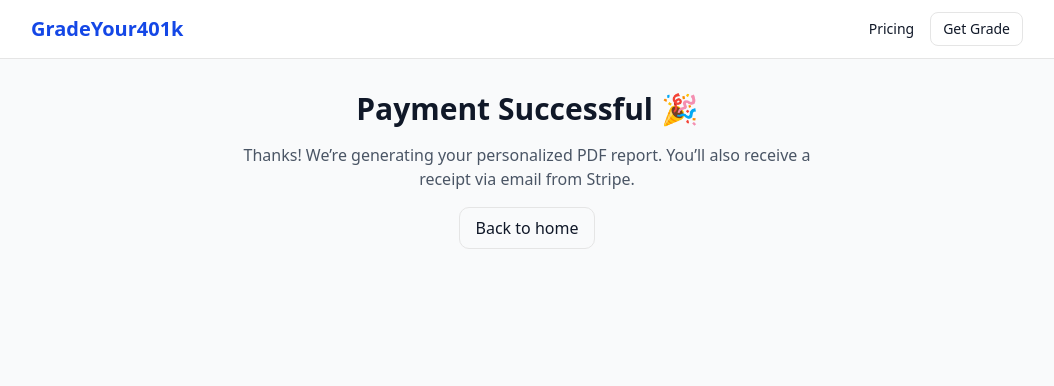
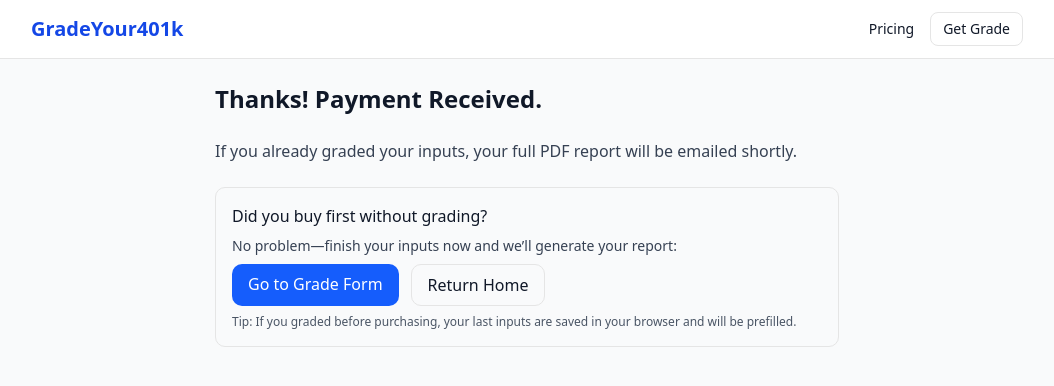
Before and after one commit to rremling/gradeyour401k, a Next.js app: page /success in a window 1280 px wide. Shown: the top 386 px of the page, without its empty margins (113-1167 px from the left). Built offline with nearby package versions, Linux system fonts and the light colour scheme.

Commit message:
Update page.tsx

```diff
--- a/src/app/success/page.tsx
+++ b/src/app/success/page.tsx
@@ -1,11 +1,36 @@
+// src/app/success/page.tsx
+import Link from "next/link";
+
 export default function SuccessPage() {
   return (
-    <main className="mx-auto max-w-2xl p-8 text-center space-y-4">
-      <h1 className="text-3xl font-bold">Payment Successful 🎉</h1>
-      <p className="text-gray-600">
-        Thanks! We’re generating your personalized PDF report. You’ll also receive a receipt via email from Stripe.
+    <main className="mx-auto max-w-2xl p-6 space-y-6">
+      <h1 className="text-2xl font-bold">Thanks! Payment Received.</h1>
+      <p className="text-gray-700">
+        If you already graded your inputs, your full PDF report will be emailed shortly.
       </p>
-      <a href="/" className="inline-block rounded-lg border px-4 py-2 hover:bg-gray-50">Back to home</a>
+      <div className="rounded-lg border p-4 bg-gray-50 space-y-2">
+        <p className="font-medium">Did you buy first without grading?</p>
+        <p className="text-sm text-gray-700">
+          No problem—finish your inputs now and we’ll generate your report:
+        </p>
+        <div className="flex gap-3">
+          <Link
+            href="/grade/new"
+            className="inline-block rounded-lg bg-blue-600 text-white px-4 py-2 hover:bg-blue-700"
+          >
+            Go to Grade Form
+          </Link>
+          <Link
+            href="/"
+            className="inline-block rounded-lg border px-4 py-2 hover:bg-gray-50"
+          >
+            Return Home
+          </Link>
+        </div>
+        <p className="text-xs text-gray-600">
+          Tip: If you graded before purchasing, your last inputs are saved in your browser and will be prefilled.
+        </p>
+      </div>
     </main>
   );
 }
```
